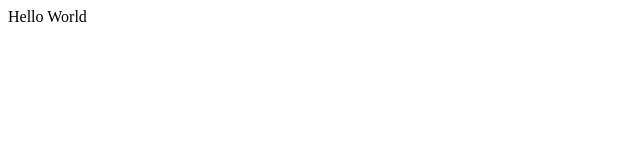
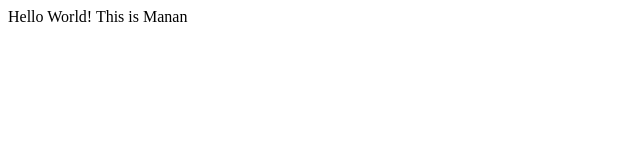
Before and after one commit to manan-tank/demorepo, a plain HTML site: page index.html in a window 1280 px wide. Shown: the whole page, without its empty margins (0-640 px from the left). Drawn offline with Linux system fonts and the light colour scheme.

Commit message:
Changes to be committed: 	modified:   index.html

```diff
--- a/index.html
+++ b/index.html
@@ -2,6 +2,6 @@
 <head>
 </head>
 <body>
-Hello World
+Hello World! This is Manan
 </body>
 <html>
```
